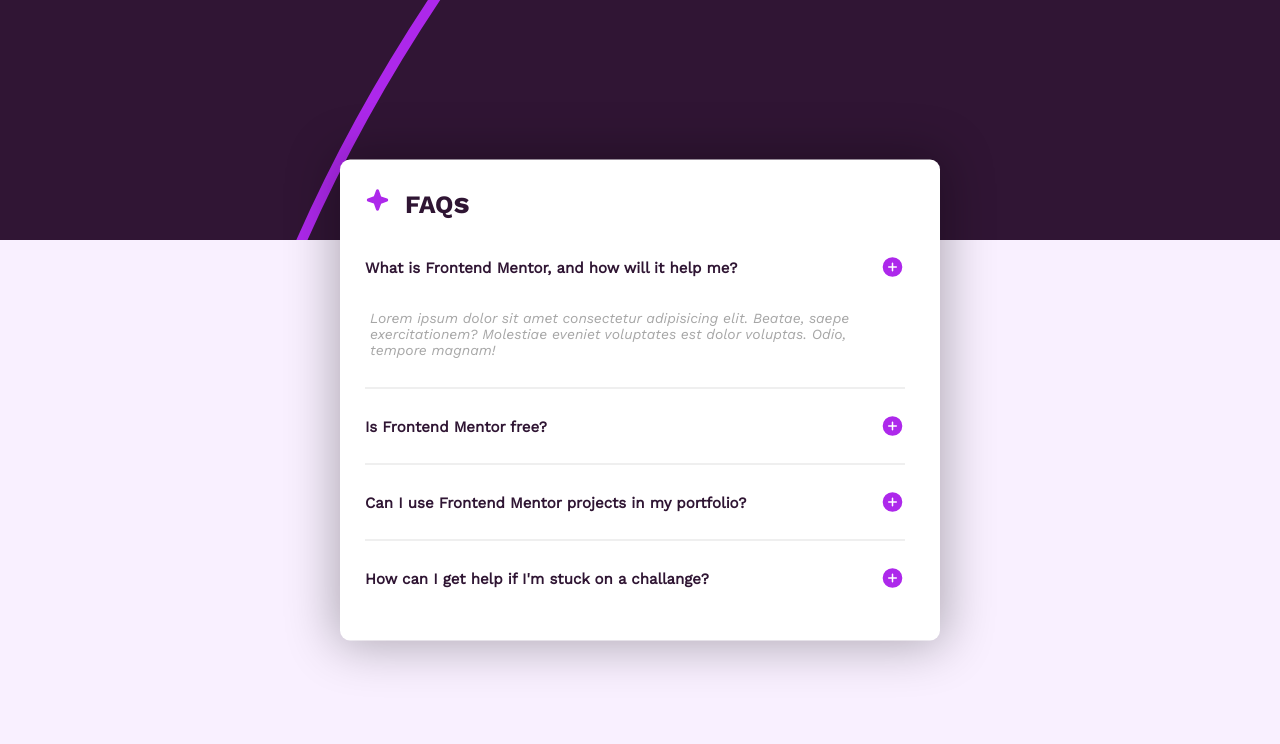
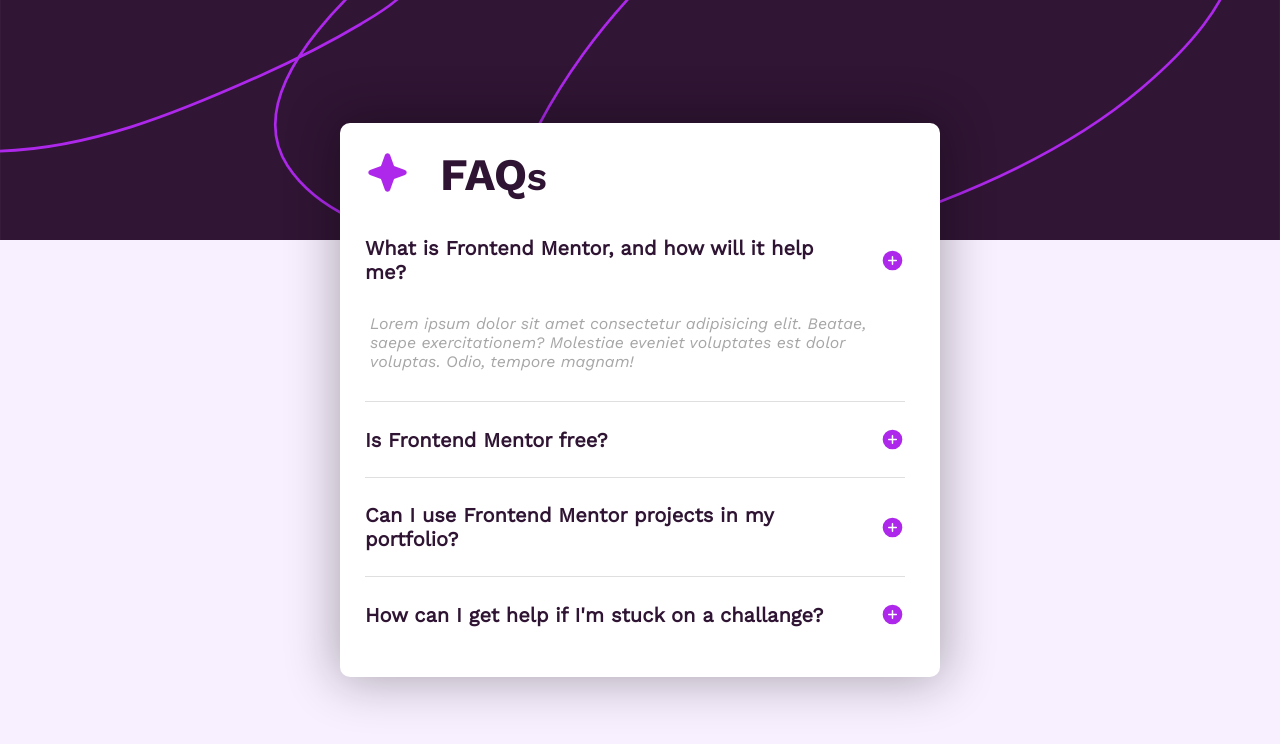
Before and after one commit to matroxok/faq-accordion, a plain HTML site: page index.html in a window 1280 px wide. Drawn offline with Linux system fonts and the light colour scheme; files whose address does not match are found by name.

Commit message:
@media added for bigger display

```diff
--- a/index.html
+++ b/index.html
@@ -15,7 +15,7 @@
         <div class="content-box">
             <div class="title">
                 <span><img class="star-icon " src="/assets/images/icon-star.svg" alt="purple star icon"></span>
-                <h1><span class="h1-style">faq</span>s</h1>
+                <h1>faq<span class="h1-style">s</span></h1>
             </div>
             <div class="cards">
 
--- a/scss/style.scss
+++ b/scss/style.scss
@@ -12,7 +12,7 @@
 	background-color: #333;
 	color: colors.$Dark-purple;
 	font-family: fonts.$regular;
-	font-size: 15px;
+	font-size: 1rem;
 }
 
 main {
@@ -117,12 +117,13 @@
 
 		.answer-box {
 			padding: 5px;
+			font-family: fonts.$italic;
+			font-style: italic;
+			font-size: 1rem;
+			color: rgba(128, 128, 128, 0.7);
+
 			p {
 				padding: 0 0 25px 0px;
-				font-family: fonts.$italic;
-				font-style: italic;
-				font-size: 14px;
-				color: rgba(128, 128, 128, 0.7);
 			}
 		}
 
@@ -136,4 +137,40 @@
 	.content-box {
 		width: 600px;
 	}
+
+	.bg {
+		background: url(/assets/images/background-pattern-desktop.svg);
+		background-repeat: no-repeat;
+		background-size: cover;
+		// background-position: center;
+	}
+
+	.cards {
+		max-height: 800px; /* Ustaw maksymalną wysokość kontenera listy */
+		overflow-y: auto; /* Włącz przewijanie w pionie, gdy zawartość przekroczy limit */
+		padding-right: 10px; /* Opcjonalne: Ustawienie odstępu na pasek przewijania */
+	}
+
+	.title {
+		h1 {
+			font-size: 45px;
+			text-transform: uppercase;
+		}
+
+		.h1-style {
+			font-size: 30px;
+		}
+
+		.star-icon {
+			width: 45px;
+			height: 45px;
+			margin-right: 30px;
+		}
+	}
+
+	li {
+		.question-box {
+			font-size: 1.25rem;
+		}
+	}
 }
```
Also changed, not shown: css/style.css, 1 other file.
